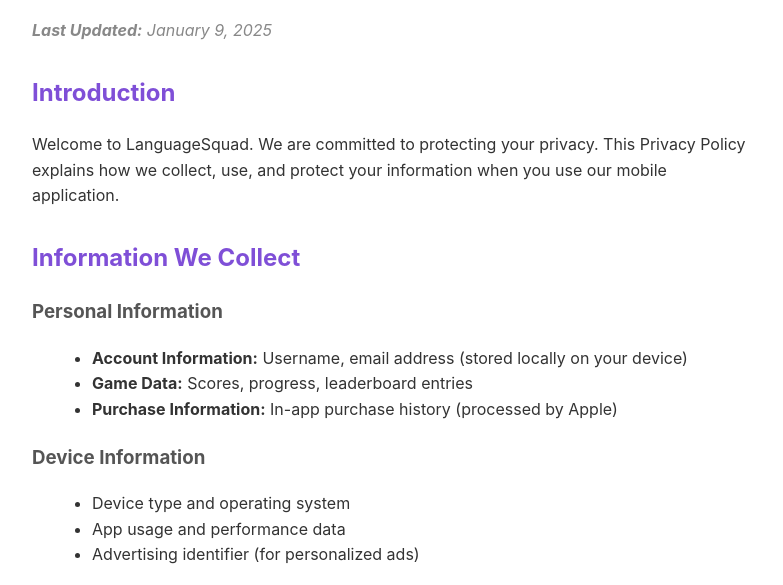
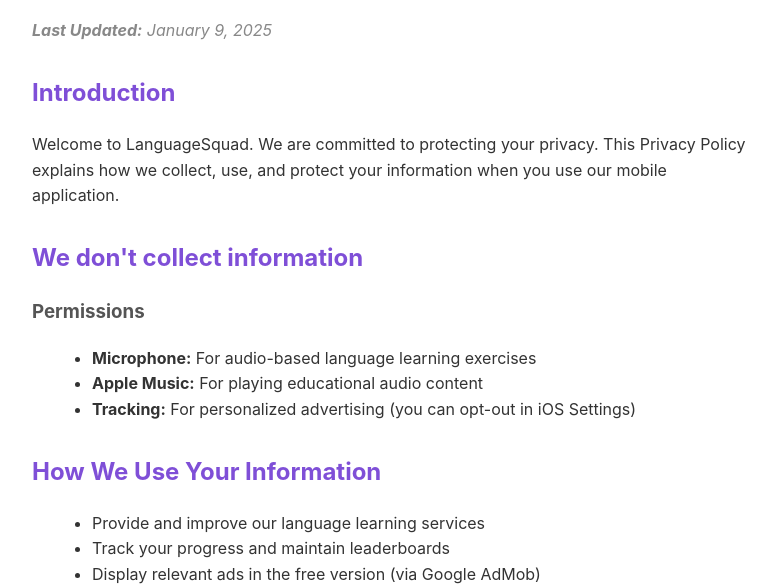
Before and after one commit to ankatechllc/ankatechllc.github.io, a plain HTML site: page privacy-policies/languagesquad/index.html in a window 1280 px wide. Shown: the part 149-734 px from the top of the page, without its empty margins (248-1031 px from the left). Drawn offline with Linux system fonts and the light colour scheme.

Commit message:
no collection

```diff
--- a/privacy-policies/languagesquad/index.html
+++ b/privacy-policies/languagesquad/index.html
@@ -64,21 +64,7 @@
         <h2>Introduction</h2>
         <p>Welcome to LanguageSquad. We are committed to protecting your privacy. This Privacy Policy explains how we collect, use, and protect your information when you use our mobile application.</p>
 
-        <h2>Information We Collect</h2>
-
-        <h3>Personal Information</h3>
-        <ul>
-            <li><strong>Account Information:</strong> Username, email address (stored locally on your device)</li>
-            <li><strong>Game Data:</strong> Scores, progress, leaderboard entries</li>
-            <li><strong>Purchase Information:</strong> In-app purchase history (processed by Apple)</li>
-        </ul>
-
-        <h3>Device Information</h3>
-        <ul>
-            <li>Device type and operating system</li>
-            <li>App usage and performance data</li>
-            <li>Advertising identifier (for personalized ads)</li>
-        </ul>
+        <h2>We don't collect information</h2>
 
         <h3>Permissions</h3>
         <ul>
```
